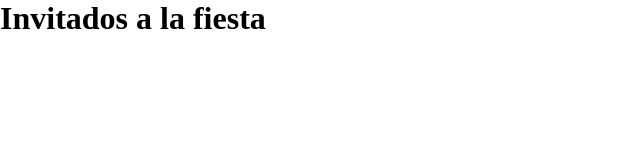
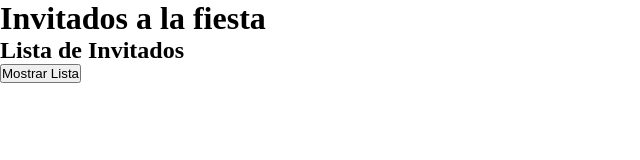
Before and after one commit to Dapamo81/ListaInvitados, a plain HTML site: page index.html in a window 1280 px wide. Shown: the whole page, without its empty margins (0-640 px from the left). Drawn offline with Linux system fonts and the light colour scheme.

Commit message:
añadimos la funcion mostrar Lista

```diff
--- a/index.html
+++ b/index.html
@@ -14,6 +14,11 @@
        <h1>Invitados a la fiesta</h1>
     </header>
     <section class="container">
+        <div class="section" id="seccionLista">
+            <h2>Lista de Invitados</h2>
+            <button onclick="mostrarLista()">Mostrar Lista</button>
+            <div id="listaInvitados"></div>
+        </div>
 
 
     </section>
--- a/js/funcion.js
+++ b/js/funcion.js
@@ -0,0 +1,10 @@
+let invitados=["Juan", "Maria", "Roberto", "Luis", "Ana"];
+
+function mostrarLista(){
+    const listaDiv = document.getElementById("listaInvitados");
+    if(invitados.lenght === 0){
+        listaDiv.innerHTML= "No hay invitados en la lista";
+    }else{
+        listaDiv.innerHTML= invitados.join("<br>");
+    }
+}
```
